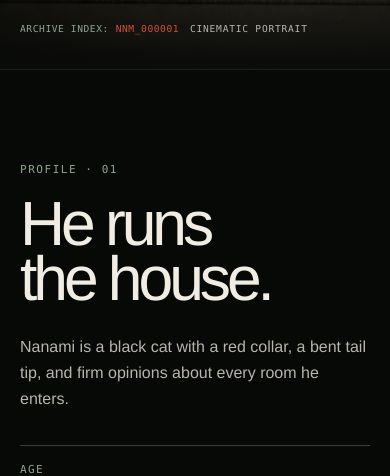
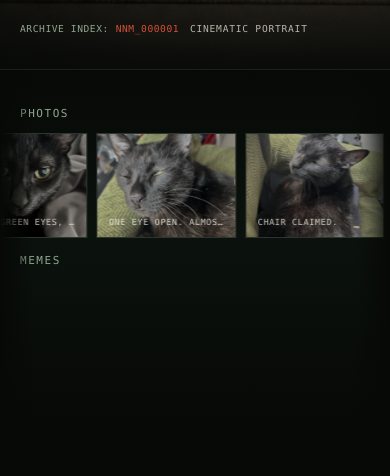
Before and after one commit to zdh2333/nanami-digital-museum, a React (Vite) app: page / in a window 390 px wide. Shown: the part 774-1250 px from the top of the page. Built offline with nearby package versions, Linux system fonts and the light colour scheme; no server answers.

Commit message:
feat: add archive motion and collection stack

```diff
--- a/src/App.tsx
+++ b/src/App.tsx
@@ -10,6 +10,7 @@ import { Navigation } from './components/Navigation'
 import { Profile } from './components/Profile'
 import { SeoMetadata } from './components/SeoMetadata'
 import { Admin } from './components/Admin'
+import { ArchiveRibbon } from './components/ArchiveRibbon'
 import { useReducedExperience } from './hooks/useReducedExperience'
 import { useLocale } from './i18n/LocaleProvider'
 
@@ -49,6 +50,7 @@ export function App() {
             </p>
           </div>
         </section>
+        <ArchiveRibbon staticExperience={staticExperience} />
         <Profile staticExperience={staticExperience} />
         <FieldNotes staticExperience={staticExperience} />
         <MoodArchive staticExperience={staticExperience} />
--- /dev/null
+++ b/src/components/ArchiveRibbon.tsx
@@ -0,0 +1,84 @@
+import { archiveItems } from '../archive/items'
+import { useLocale } from '../i18n/LocaleProvider'
+
+type ArchiveRibbonProps = {
+  staticExperience: boolean
+}
+
+const photoFrames = archiveItems
+  .filter((item) => item.type === 'photo')
+  .slice(0, 8)
+
+const memeFrames = archiveItems
+  .filter((item) => item.type === 'meme')
+  .slice(0, 6)
+
+function ArchiveRibbonRow({
+  items,
+  direction,
+  label,
+  locale,
+}: {
+  items: typeof archiveItems
+  direction: 'forward' | 'reverse'
+  label: string
+  locale: 'en' | 'zh-CN'
+}) {
+  const loop = [...items, ...items]
+
+  return (
+    <div className={`archive-ribbon__row archive-ribbon__row--${direction}`}>
+      <p className="archive-ribbon__label museum-label">{label}</p>
+      <div className="archive-ribbon__viewport">
+        <div className="archive-ribbon__track">
+          {loop.map((item, index) => {
+            const duplicate = index >= items.length
+
+            return (
+              <figure
+                className="archive-ribbon__frame"
+                key={`${item.id}-${index}`}
+                aria-hidden={duplicate || undefined}
+              >
+                <img
+                  src={item.src640}
+                  alt={duplicate ? '' : item.alt[locale]}
+                  width="640"
+                  height="853"
+                  loading="lazy"
+                  decoding="async"
+                />
+                <figcaption>{item.caption[locale]}</figcaption>
+              </figure>
+            )
+          })}
+        </div>
+      </div>
+    </div>
+  )
+}
+
+export function ArchiveRibbon({ staticExperience }: ArchiveRibbonProps) {
+  const { locale, copy } = useLocale()
+
+  return (
+    <aside
+      className="archive-ribbon"
+      aria-label={copy.archive.ribbonLabel}
+      data-static-experience={staticExperience || undefined}
+    >
+      <ArchiveRibbonRow
+        items={photoFrames}
+        direction="forward"
+        label={copy.archive.photos}
+        locale={locale}
+      />
+      <ArchiveRibbonRow
+        items={memeFrames}
+        direction="reverse"
+        label={copy.archive.memes}
+        locale={locale}
+      />
+    </aside>
+  )
+}
--- a/src/styles.css
+++ b/src/styles.css
@@ -183,6 +183,132 @@ a {
   scroll-margin-top: 5.5rem;
 }
 
+/* A photo-led transition after the hero. It deliberately reuses the reviewed
+   archive instead of importing the reference site's third-party GIFs. */
+.archive-ribbon {
+  position: relative;
+  z-index: 1;
+  display: grid;
+  gap: clamp(0.7rem, 1.2vw, 1.25rem);
+  padding: clamp(3rem, 8vw, 7rem) 0 clamp(2rem, 5vw, 4.5rem);
+  overflow: hidden;
+  background:
+    linear-gradient(180deg, #070907 0%, rgb(12 20 14 / 82%) 48%, #070907 100%);
+}
+
+.archive-ribbon::before,
+.archive-ribbon::after {
+  position: absolute;
+  z-index: 2;
+  top: 0;
+  bottom: 0;
+  width: min(12vw, 12rem);
+  content: '';
+  pointer-events: none;
+}
+
+.archive-ribbon::before {
+  left: 0;
+  background: linear-gradient(90deg, #070907, transparent);
+}
+
+.archive-ribbon::after {
+  right: 0;
+  background: linear-gradient(270deg, #070907, transparent);
+}
+
+.archive-ribbon__row {
+  display: grid;
+  grid-template-columns: minmax(6.5rem, 12vw) minmax(0, 1fr);
+  gap: clamp(0.9rem, 2vw, 2.25rem);
+  align-items: center;
+}
+
+.archive-ribbon__label {
+  justify-self: end;
+  margin: 0;
+  color: var(--color-ink);
+  writing-mode: vertical-rl;
+  transform: rotate(180deg);
+}
+
+.archive-ribbon__viewport {
+  min-width: 0;
+  overflow: hidden;
+}
+
+.archive-ribbon__track {
+  display: flex;
+  gap: clamp(0.65rem, 1.15vw, 1.1rem);
+  width: max-content;
+  padding-block: 0.3rem;
+  will-change: transform;
+  animation: archive-ribbon-forward 72s linear infinite;
+}
+
+.archive-ribbon__row--reverse .archive-ribbon__track {
+  animation-name: archive-ribbon-reverse;
+  animation-duration: 82s;
+}
+
+.archive-ribbon:hover .archive-ribbon__track {
+  animation-play-state: paused;
+}
+
+.archive-ribbon__frame {
+  position: relative;
+  flex: 0 0 clamp(9rem, 13vw, 14rem);
+  aspect-ratio: 1.32 / 1;
+  margin: 0;
+  overflow: hidden;
+  border: 1px solid rgb(144 165 143 / 25%);
+  background: #0d100d;
+}
+
+.archive-ribbon__frame img {
+  display: block;
+  width: 100%;
+  height: 100%;
+  object-fit: cover;
+  filter: saturate(0.6) brightness(0.7) contrast(1.08);
+  transition: filter 360ms ease, transform 600ms cubic-bezier(0.22, 1, 0.36, 1);
+}
+
+.archive-ribbon__frame:hover img {
+  filter: saturate(0.84) brightness(0.9) contrast(1.04);
+  transform: scale(1.045);
+}
+
+.archive-ribbon__frame figcaption {
+  position: absolute;
+  right: 0.7rem;
+  bottom: 0.6rem;
+  left: 0.7rem;
+  overflow: hidden;
+  color: rgb(241 237 226 / 84%);
+  font-family: var(--font-mono);
+  font-size: 0.58rem;
+  letter-spacing: 0.075em;
+  line-height: 1.3;
+  text-overflow: ellipsis;
+  text-transform: uppercase;
+  white-space: nowrap;
+}
+
+.archive-ribbon[data-static-experience] .archive-ribbon__track {
+  animation-play-state: paused;
+}
+
+@keyframes archive-ribbon-forward {
+  from { transform: translate3d(0, 0, 0); }
+  to { transform: translate3d(-50%, 0, 0); }
+}
+
+@keyframes archive-ribbon-reverse {
+  from { transform: translate3d(-50%, 0, 0); }
+  to { transform: translate3d(0, 0, 0); }
+}
+
 .museum-header {
   position: fixed;
   z-index: 50;
@@ -1007,45 +1133,98 @@ a {
 }
 
 .living-archive__collections {
-  border-top: 1px solid rgb(144 165 143 / 34%);
+  display: grid;
+  gap: clamp(1rem, 2vw, 1.7rem);
+  padding-bottom: clamp(2rem, 8vw, 7rem);
 }
 
 .collection-line {
-  min-height: clamp(8rem, 19vh, 12rem);
-  border-bottom: 1px solid rgb(144 165 143 / 34%);
-}
+  position: sticky;
+  top: 6.5rem;
+  min-height: clamp(15rem, 33vh, 22rem);
+  overflow: hidden;
+  border: 1px solid rgb(144 165 143 / 34%);
+  background:
+    linear-gradient(120deg, rgb(144 165 143 / 10%), transparent 48%),
+    #0b0f0c;
+  box-shadow: 0 1.4rem 3.4rem rgb(0 0 0 / 20%);
+}
+
+.collection-line:nth-child(2) { top: 8rem; }
+.collection-line:nth-child(3) { top: 9.5rem; }
 
 .collection-line a {
   display: grid;
-  grid-template-columns: clamp(4.75rem, 7vw, 6.5rem) 2.5rem minmax(0, 1fr) 1.5rem;
-  gap: clamp(1rem, 2.5vw, 2rem);
+  grid-template-columns: minmax(11rem, 0.82fr) 2.5rem minmax(0, 1.18fr) 1.5rem;
+  gap: clamp(1rem, 2.5vw, 2.3rem);
   align-items: center;
   min-height: inherit;
-  padding: 1.25rem 0;
+  padding: clamp(1rem, 2.2vw, 2rem);
   color: inherit;
   text-decoration: none;
 }
 
 .collection-line__preview {
+  position: relative;
   display: block;
-  aspect-ratio: 1;
+  align-self: stretch;
+  min-height: 12rem;
   overflow: hidden;
   background: #0d100d;
 }
 
-.collection-line__preview img {
+.collection-line__image {
+  position: absolute;
   display: block;
-  width: 100%;
-  height: 100%;
+  border: 1px solid rgb(144 165 143 / 20%);
   object-fit: cover;
   filter: saturate(0.65) brightness(0.72);
-  transition: filter 450ms ease, transform 650ms cubic-bezier(0.22, 1, 0.36, 1);
-}
-
-.collection-line a:hover .collection-line__preview img,
-.collection-line a:focus-visible .collection-line__preview img {
+  transition: filter 450ms ease, transform 650ms cubic-bezier(0.22, 1, 0.36, 1), opacity 450ms ease;
+}
+
+.collection-line__image--1 {
+  z-index: 3;
+  inset: 0 19% 0 0;
+}
+
+.collection-line__image--2 {
+  z-index: 2;
+  top: 8%;
+  right: 0;
+  bottom: 8%;
+  width: 38%;
+  opacity: 0.76;
+  transform: rotate(3deg);
+}
+
+.collection-line__image--3 {
+  z-index: 1;
+  top: 17%;
+  right: 9%;
+  bottom: 17%;
+  width: 36%;
+  opacity: 0.44;
+  transform: rotate(-5deg);
+}
+
+.collection-line a:hover .collection-line__image,
+.collection-line a:focus-visible .collection-line__image {
   filter: saturate(0.9) brightness(0.92);
-  transform: scale(1.06);
+}
+
+.collection-line a:hover .collection-line__image--1,
+.collection-line a:focus-visible .collection-line__image--1 {
+  transform: scale(1.04);
+}
+
+.collection-line a:hover .collection-line__image--2,
+.collection-line a:focus-visible .collection-line__image--2 {
+  transform: translateX(-0.5rem) rotate(2deg);
+}
+
+.collection-line a:hover .collection-line__image--3,
+.collection-line a:focus-visible .collection-line__image--3 {
+  transform: translateX(-0.85rem) rotate(-4deg);
 }
 
 .collection-line a:focus-visible {
@@ -1395,6 +1574,92 @@ a {
 
   .closing__portrait img {
     object-position: 50% 18%;
+  }
+}
+
+/* The reference's moving rails and stacked work cards become direct, touchable
+   archive navigation on phones. This sits after the original mobile pass so it
+   remains the final responsive source of truth for the new components. */
+@media (max-width: 767px) {
+  .archive-ribbon {
+    gap: 0.65rem;
+    padding: 2.25rem 0 1.85rem;
+  }
+
+  .archive-ribbon::before,
+  .archive-ribbon::after {
+    width: 2rem;
+  }
+
+  .archive-ribbon__row {
+    grid-template-columns: 1fr;
+    gap: 0.4rem;
+  }
+
+  .archive-ribbon__label {
+    justify-self: start;
+    margin-left: 1.25rem;
+    writing-mode: horizontal-tb;
+    transform: none;
+  }
+
+  .archive-ribbon__track {
+    gap: 0.6rem;
+    padding-left: 1.25rem;
+    animation-duration: 96s;
+  }
+
+  .archive-ribbon__row--reverse .archive-ribbon__track {
+    animation-duration: 108s;
+  }
+
+  .archive-ribbon__frame {
+    flex-basis: 8.7rem;
+  }
+
+  .archive-ribbon__frame figcaption {
+    font-size: 0.53rem;
+  }
+
+  .living-archive__collections {
+    gap: 0.9rem;
+    padding-bottom: 0;
+  }
+
+  .collection-line,
+  .collection-line:nth-child(2),
+  .collection-line:nth-child(3) {
+    position: relative;
+    top: auto;
+    min-height: 10.25rem;
+    box-shadow: none;
+  }
+
+  .collection-line a {
+    grid-template-columns: minmax(6.25rem, 0.75fr) 1.35rem minmax(0, 1.25fr) 1rem;
+    min-height: 10.25rem;
+    gap: 0.75rem;
+    padding: 0.75rem;
+  }
+
+  .collection-line__preview {
+    min-height: 8.75rem;
+  }
+
+  .collection-line__copy > span:last-child {
+    font-size: 0.72rem;
+  }
+}
+
+@media (prefers-reduced-motion: reduce) {
+  .archive-ribbon__track {
+    animation-play-state: paused;
+  }
+
+  .archive-ribbon__frame img,
+  .collection-line__image,
+  .collection-line svg {
+    transition-duration: 0.01ms;
   }
 }
 
@@ -2335,3 +2600,17 @@ a {
     font-size: 0.98rem;
   }
 }
+
+/* Final mobile overrides for the new archive rail and stack. */
+@media (max-width: 767px) {
+  .collection-line a {
+    grid-template-columns: minmax(6.25rem, 0.75fr) 1.35rem minmax(0, 1.25fr) 1rem;
+    min-height: 10.25rem;
+    gap: 0.75rem;
+    padding: 0.75rem;
+  }
+
+  .collection-line__preview {
+    min-height: 8.75rem;
+  }
+}
```
Also changed, not shown: src/components/LivingArchive.tsx (+9 -6 lines), 2 other files (tests, documents, lock files or other folders).
